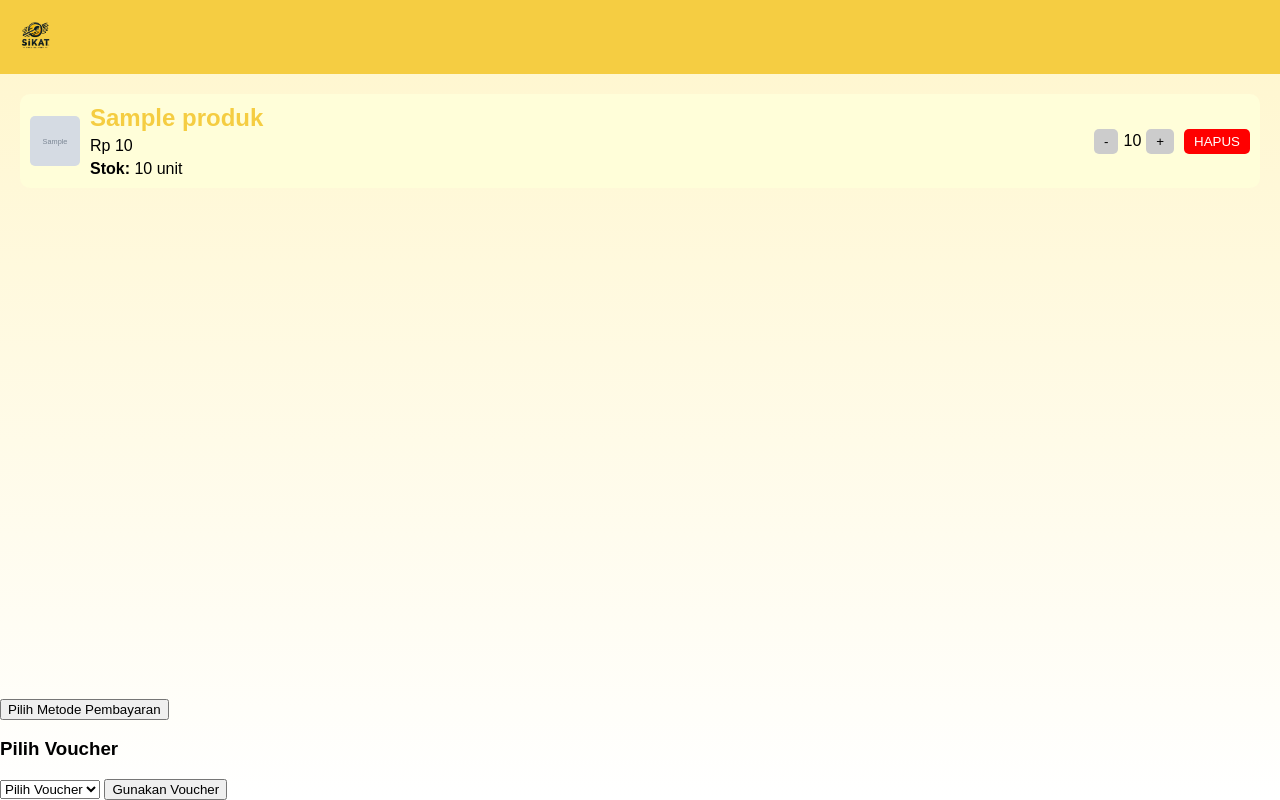
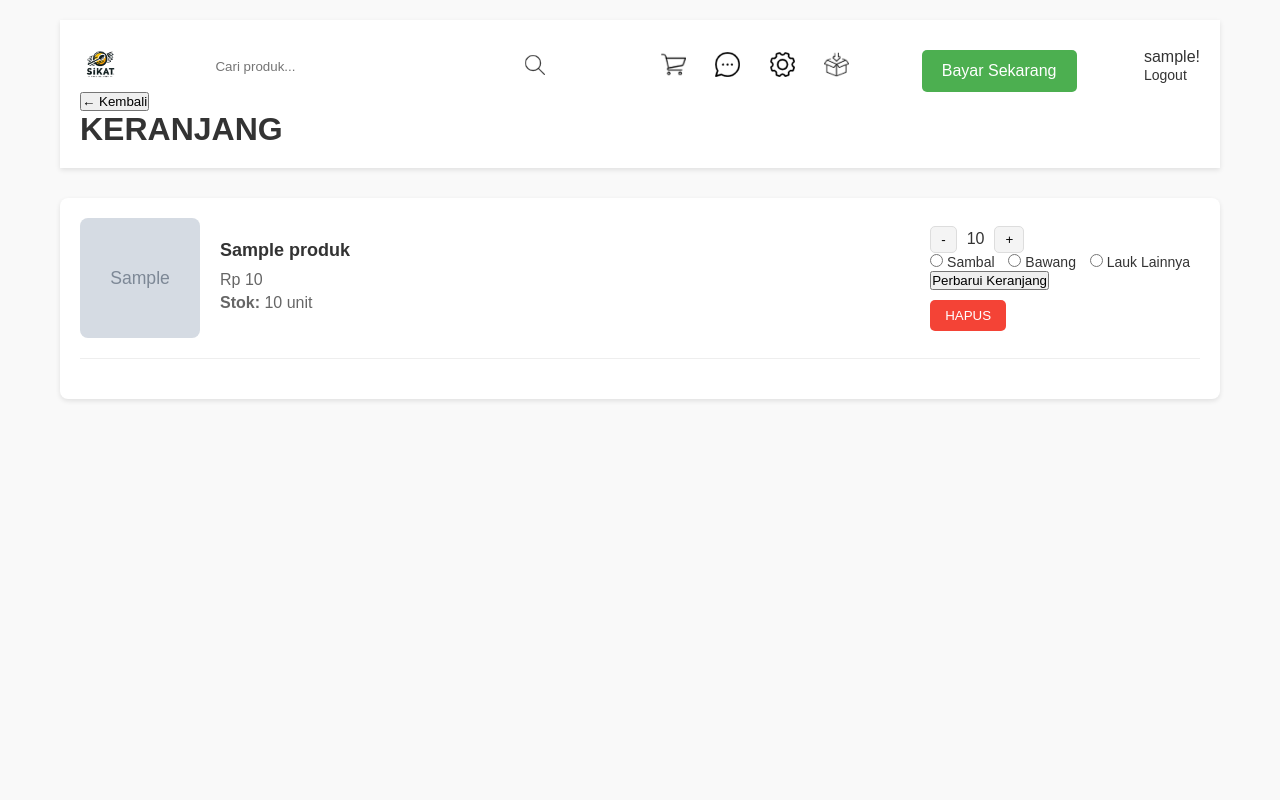
Before and after one commit to Rangga008/Sikat, a PHP site: page /pw2024_Xrpl2/cart.php in a window 1280 px wide. Run offline with PHP 8.4, Linux system fonts and the light colour scheme; the visitor is signed in with stand-in values (Sample User, id 1); tables that the repository leaves empty or names only in its code hold one stand-in row (values such as "Sample post"); grey boxes marked "Sample" are stand-in pictures.

Commit message:
Penambahan kuantitas dan condiment

```diff
--- a/cart.php
+++ b/cart.php
@@ -23,7 +23,8 @@ $query = "SELECT
             produk.photo,
             produk.price,
             produk.stock,
-            cart.quantity
+            cart.quantity,
+            cart.condiments
           FROM cart
           INNER JOIN produk ON cart.product_id = produk.id
           WHERE cart.user_id = ?";
@@ -32,11 +33,6 @@ $stmt->bind_param("i", $user_id);
 $stmt->execute();
 $result = $stmt->get_result();
 
-// Mengambil daftar voucher
-$voucherQuery = "SELECT * FROM vouchers WHERE valid_until >= CURDATE()";
-$voucherStmt = $conn->prepare($voucherQuery);
-$voucherStmt->execute();
-$voucherResult = $voucherStmt->get_result();
 ?>
 <!DOCTYPE html>
 <html lang="id">
@@ -56,8 +52,36 @@ $voucherResult = $voucherStmt->get_result();
                 <div class="logo">
                     <a href="index.php"><img src="img/logo.png" alt="Logo"></a>
                 </div>
-                <!-- Other header elements remain the same -->
+                <form action="search.php" method="GET">
+                    <div class="search-bar">
+                        <input type="text" name="query" placeholder="Cari produk..."
+                            value="<?= htmlspecialchars($_GET['query'] ?? '') ?>" required>
+                        <button type="submit"><img src="img/search.png" alt="Search Icon" /></button>
+                    </div>
+                </form>
+                <div class="header-icons">
+                    <a href="cart.php"><img src="img/cart.png" alt="Cart Icon" /></a>
+                    <a href="messages.php"><img src="img/chat.png" alt="Chat Icon" /></a>
+                    <a href="profile.php"><img src="img/setting.png" alt="Settings Icon" /></a>
+                    <?php if ($isLoggedIn && $role === 'admin'): ?>
+                    <a href="admin/dashboard.php"><img src="img/inbox.png" alt="Inbox Icon" /></a>
+                    <?php endif; ?>
+                </div>
+                <div class="payment-section">
+                    <a href="checkout.php" class="pay-now-header">Bayar Sekarang</a>
+                </div>
+                <div class="login">
+                    <?php if ($isLoggedIn): ?>
+                    <p><?php echo $_SESSION['username']; ?>!</p>
+                    <a href="auth/logout.php">Logout</a>
+                    <?php else: ?>
+                    <a href="auth/login.php">Login</a>
+                    <a href="auth/register.php">SignUp</a>
+                    <?php endif; ?>
+                </div>
             </div>
+            <a href="index.php" class="back-link"><button class="back-button">← Kembali</button></a>
+            <h1>KERANJANG</h1>
         </div>
 
         <div class="content">
@@ -78,6 +102,27 @@ $voucherResult = $voucherStmt->get_result();
                             <span><?= $row['quantity'] ?></span>
                             <button name="action" value="increase">+</button>
                         </div>
+
+                        <!-- Condiments radio buttons -->
+                        <div class="condiments">
+                            <label>
+                                <input type="radio" name="condiments" value="sambal"
+                                    <?= !empty($row['condiments']) && strpos($row['condiments'], 'sambal') !== false ? 'checked' : '' ?>>
+                                Sambal
+                            </label>
+                            <label>
+                                <input type="radio" name="condiments" value="bawang"
+                                    <?= !empty($row['condiments']) && strpos($row['condiments'], 'bawang') !== false ? 'checked' : '' ?>>
+                                Bawang
+                            </label>
+                            <label>
+                                <input type="radio" name="condiments" value="lauk"
+                                    <?= !empty($row['condiments']) && strpos($row['condiments'], 'lauk') !== false ? 'checked' : '' ?>>
+                                Lauk Lainnya
+                            </label>
+                        </div>
+
+                        <button type="submit">Perbarui Keranjang</button>
                     </form>
                     <form method="POST" action="proses/delete_cart.php">
                         <input type="hidden" name="cart_id" value="<?= $row['cart_id'] ?>">
@@ -89,43 +134,10 @@ $voucherResult = $voucherStmt->get_result();
             <?php else: ?>
             <p>Keranjang Anda kosong.</p>
             <?php endif; ?>
+
+
+            <!-- Tombol Bayar Sekarang -->
         </div>
-
-        <!-- Form untuk metode pembayaran dan voucher -->
-        <div class="payment-section">
-            <button class="btn" id="paymentBtn">Pilih Metode Pembayaran</button>
-            <form method="POST" action="proses/apply_voucher.php">
-                <h3>Pilih Voucher</h3>
-                <select name="voucher_code">
-                    <option value="">Pilih Voucher</option>
-                    <?php while ($voucher = $voucherResult->fetch_assoc()): ?>
-                    <option value="<?= $voucher['code'] ?>"><?= $voucher['code'] ?> - Diskon
-                        <?= $voucher['discount_percentage'] ?>%</option>
-                    <?php endwhile; ?>
-                </select>
-                <button type="submit" class="btn">Gunakan Voucher</button>
-            </form>
-        </div>
-
-        <!-- Pop-up untuk metode pembayaran -->
-        <div class="popup" id="popup">
-            <div class="popup-content">
-                <button class="close-btn" id="closeButton">&times;</button>
-                <h2>Opsi Pembayaran</h2>
-                <div class="payment-options">
-                    <button class="payment-btn">
-                        <img src="img/kartu.png" alt="Kartu"> Kartu Kredit
-                    </button>
-                    <button class="payment-btn">
-                        <img src="img/dompet.png" alt="Dompet"> E-Wallet
-                    </button>
-                    <button class="payment-btn">
-                        <img src="img/tunai.png" alt="Tunai"> Tunai
-                    </button>
-                </div>
-            </div>
-        </div>
-    </div>
 </body>
 
 </html>
--- a/css/stylekeranjang.css
+++ b/css/stylekeranjang.css
@@ -1,83 +1,108 @@
-body {
+/* Reset dan dasar styling */
+* {
 	margin: 0;
-	font-family: Arial, sans-serif;
-	background: linear-gradient(to bottom, #fff6cc, #ffffff);
-	height: 100vh;
+	padding: 0;
+	box-sizing: border-box;
 }
 
-.container {
-	display: flex;
-	flex-direction: column;
-	height: 100%;
+body {
+	font-family: Arial, sans-serif;
+	background-color: #f9f9f9;
+	color: #333;
 }
 
-.header {
-	background-color: #f5cd42;
-	padding: 15px;
-	text-align: center;
-	position: relative;
+/* Container utama */
+.container {
+	width: 100%;
+	max-width: 1200px;
+	margin: 0 auto;
+	padding: 20px;
 }
 
-.back-button {
-	position: absolute;
-	left: 15px;
-	background: none;
+/* Header */
+.header {
+	background-color: #fff;
+	padding: 20px;
+	box-shadow: 0 2px 5px rgba(0, 0, 0, 0.1);
+	margin-bottom: 30px;
+}
+
+.header-container {
+	display: flex;
+	justify-content: space-between;
+	align-items: center;
+	flex-wrap: wrap;
+}
+
+.logo img {
+	height: 40px;
+}
+
+.search-bar input {
+	padding: 10px;
+	border: 1px solid #ddd;
+	border-radius: 5px;
+	width: 300px;
+	margin-right: 10px;
+}
+
+.search-bar button {
+	background-color: #4caf50;
 	border: none;
-	font-size: 16px;
+	padding: 10px 15px;
+	border-radius: 5px;
+	color: white;
 	cursor: pointer;
 }
 
-h1 {
-	margin: 0;
+.header-icons a {
+	margin-left: 15px;
 }
 
-.content {
-	flex: 1;
-	padding: 20px;
-}
-/* CSS untuk tombol "Bayar Sekarang" di header */
-.pay-now-header {
-	background-color: #4caf50; /* Warna tombol hijau */
-	color: white;
-	font-size: 16px;
-	padding: 10px 20px;
-	text-decoration: none;
-	border-radius: 5px;
-	display: inline-block;
-	margin-right: 20px; /* Memberikan jarak antara tombol dan elemen lainnya */
-	transition: background-color 0.3s ease; /* Menambahkan transisi untuk background-color */
+.header-icons img {
+	height: 25px;
+	width: 25px;
 }
 
-/* Efek hover untuk tombol "Bayar Sekarang" */
-.pay-now-header:hover {
-	background-color: #45a049 !important; /* Warna hijau lebih gelap dengan prioritas lebih tinggi */
+.payment-section {
+	margin-top: 10px;
 }
 
-/* Mengatur posisi login dan tombol dalam elemen yang sama */
-.login {
-	display: flex;
-	align-items: center;
+.pay-now-header {
+	background-color: #4caf50;
+	color: white;
+	padding: 12px 20px;
+	border-radius: 5px;
+	text-decoration: none;
+	display: inline-block;
 }
 
-/* Jika ingin memastikan tombol tetap pada posisi kiri */
-.login a {
-	margin-right: 10px;
+.pay-now-header:hover {
+	background-color: #45a049;
+}
+
+/* Keranjang */
+.content {
+	background-color: #fff;
+	padding: 20px;
+	border-radius: 8px;
+	box-shadow: 0 2px 5px rgba(0, 0, 0, 0.1);
 }
 
 .cart-item {
 	display: flex;
 	align-items: center;
-	background: #fffed9;
-	padding: 10px;
-	margin-bottom: 10px;
-	border-radius: 10px;
+	margin-bottom: 20px;
+	padding-bottom: 20px;
+	border-bottom: 1px solid #eee;
 }
 
 .cart-item img {
-	width: 50px;
-	height: 50px;
-	border-radius: 5px;
-	margin-right: 10px;
+	width: 120px;
+	height: 120px;
+	object-fit: cover;
+	border-radius: 8px;
+	margin-right: 20px;
 }
 
 .item-info {
@@ -85,126 +110,106 @@ h1 {
 }
 
 .item-info h2 {
-	margin: 0;
-	color: #f5cd42;
+	font-size: 18px;
+	margin-bottom: 10px;
+	color: #333;
 }
 
 .item-info p {
-	margin: 5px 0 0 0;
+	font-size: 16px;
+	margin-bottom: 5px;
+	color: #666;
 }
 
 .actions {
+	display: flex;
+	flex-direction: column;
+	justify-content: space-between;
+	align-items: flex-start;
+	gap: 10px;
+}
+
+.quantity {
 	display: flex;
 	align-items: center;
 	gap: 10px;
 }
 
-.add-product {
-	display: flex;
-	justify-content: center;
-	margin-top: 20px;
-}
-
-.add-button {
-	width: 60px;
-	height: 60px;
-	background-color: #000;
-	color: #fff;
-	border: none;
-	border-radius: 50%;
-	font-size: 24px;
-	cursor: pointer;
-}
-
-.buy-button {
-	background-color: green;
-	color: white;
-	border: none;
-	border-radius: 5px;
+.quantity button {
 	padding: 5px 10px;
-	cursor: pointer;
-}
-
-.delete-button {
-	background-color: red;
-	color: white;
-	border: none;
-	border-radius: 5px;
-	padding: 5px 10px;
-	cursor: pointer;
-}
-
-.quantity {
-	display: flex;
-	align-items: center;
-	gap: 5px;
-}
-
-.quantity button {
-	background-color: #ccc;
-	border: none;
-	padding: 5px 10px;
-	border-radius: 5px;
-	cursor: pointer;
-}
-/* Popup Style */
-.popup {
-	display: none;
-	position: fixed;
-	top: 0;
-	left: 0;
-	width: 100%;
-	height: 100%;
-	background-color: rgba(0, 0, 0, 0.5);
-	justify-content: center;
-	align-items: center;
-	z-index: 1000;
-}
-
-.popup-content {
-	background-color: #fff;
-	padding: 20px;
-	border-radius: 10px;
-	width: 300px;
-	text-align: center;
-}
-
-.close-btn {
-	position: absolute;
-	top: 10px;
-	right: 10px;
-	background: none;
-	border: none;
-	font-size: 24px;
-	cursor: pointer;
-}
-
-.payment-btn {
-	background-color: #4caf50;
-	color: white;
-	border: none;
-	padding: 10px 20px;
-	margin: 5px;
+	border: 1px solid #ddd;
+	background-color: #f4f4f4;
 	border-radius: 5px;
 	cursor: pointer;
 }
 
-.add-ons label {
-	display: block;
-	margin: 5px 0;
+.quantity span {
+	font-size: 16px;
+	color: #333;
 }
 
-.inner-popup input {
-	width: 100%;
-	padding: 5px;
-	margin: 10px 0;
+.delete-button {
+	background-color: #f44336;
+	color: white;
+	padding: 8px 15px;
+	border: none;
+	border-radius: 5px;
+	cursor: pointer;
+	text-align: center;
 }
 
-.inner-popup ul {
-	list-style-type: none;
-	padding: 0;
+.delete-button:hover {
+	background-color: #d32f2f;
 }
 
-.inner-popup ul li {
-	margin: 5px 0;
+label {
+	font-size: 14px;
+	color: #333;
+	margin-right: 10px;
 }
+
+select {
+	padding: 8px;
+	border: 1px solid #ddd;
+	border-radius: 5px;
+	width: 150px;
+	font-size: 14px;
+	background-color: #fff;
+	cursor: pointer;
+}
+
+/* Responsive */
+@media (max-width: 768px) {
+	.header-container {
+		flex-direction: column;
+		align-items: flex-start;
+	}
+
+	.search-bar input {
+		width: 100%;
+		margin-bottom: 10px;
+	}
+
+	.header-icons {
+		margin-top: 15px;
+	}
+
+	.cart-item {
+		flex-direction: column;
+		align-items: flex-start;
+	}
+
+	.cart-item img {
+		width: 100px;
+		height: 100px;
+	}
+
+	.item-info {
+		margin-left: 0;
+		margin-top: 10px;
+	}
+
+	.actions {
+		margin-top: 10px;
+	}
+}
--- a/css/stylenavbar.css
+++ b/css/stylenavbar.css
@@ -57,31 +57,19 @@ header {
 	font-size: 14px;
 }
 
-/* CSS untuk tombol "Bayar Sekarang" di header */
-.pay-now-header {
-	background-color: #4caf50; /* Warna tombol hijau */
-	color: white;
-	font-size: 16px;
-	padding: 10px 20px;
-	text-decoration: none;
-	border-radius: 5px;
-	display: inline-block;
-	margin-right: 20px; /* Memberikan jarak antara tombol dan elemen lainnya */
-	transition: background-color 0.3s ease; /* Menambahkan transisi untuk background-color */
+.payment-section {
+	margin-top: 10px;
 }
 
-/* Efek hover untuk tombol "Bayar Sekarang" */
-.pay-now-header:hover {
-	background-color: #45a049 !important; /* Warna hijau lebih gelap dengan prioritas lebih tinggi */
+.pay-now-header {
+	background-color: #4caf50;
+	color: white;
+	padding: 12px 20px;
+	border-radius: 5px;
+	text-decoration: none;
+	display: inline-block;
 }
 
-/* Mengatur posisi login dan tombol dalam elemen yang sama */
-.login {
-	display: flex;
-	align-items: center;
+.pay-now-header:hover {
+	background-color: #45a049;
 }
-
-/* Jika ingin memastikan tombol tetap pada posisi kiri */
-.login a {
-	margin-right: 10px;
-}
```
Also changed, not shown: proses/apply_voucher.php (added, +21 -0 lines), proses/update_cart.php (+17 -12 lines).
